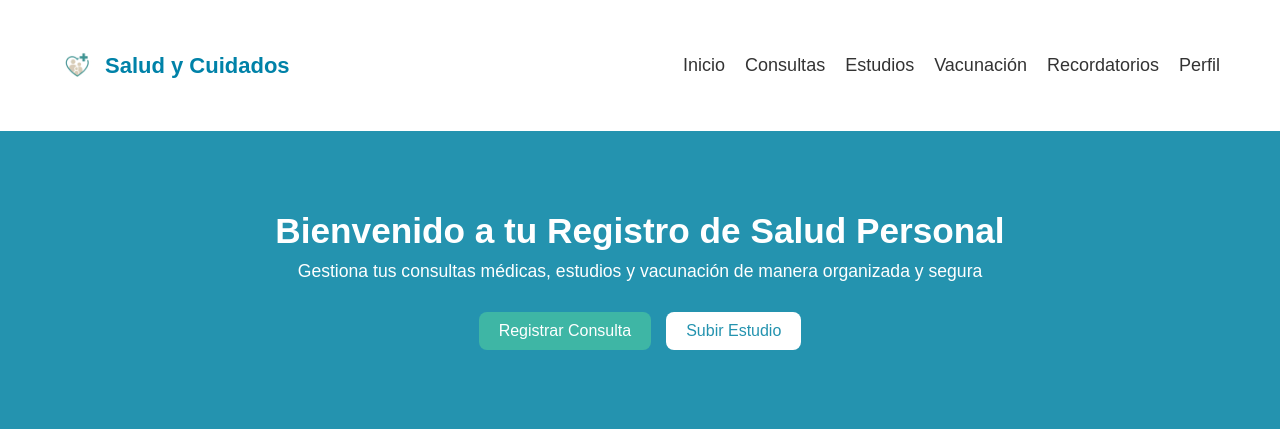
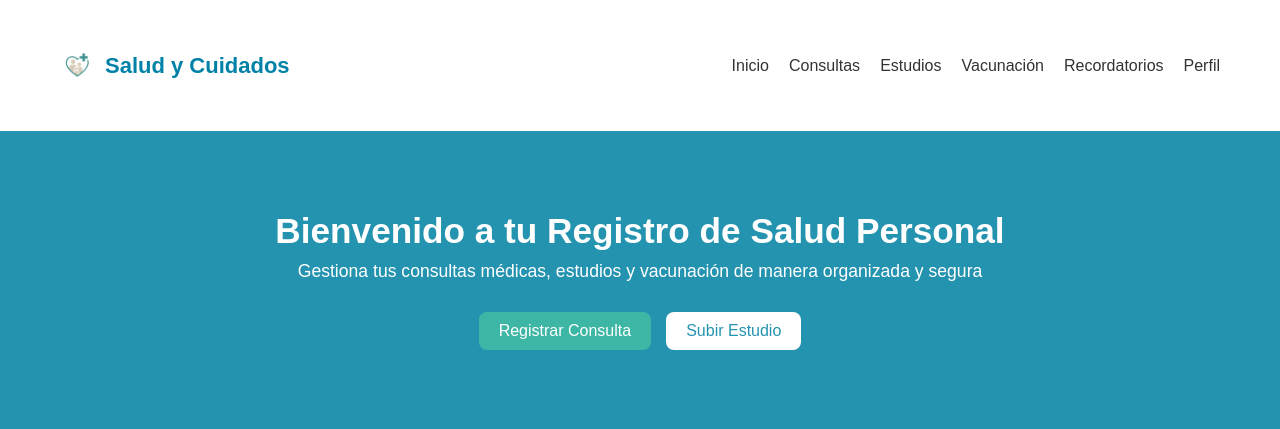
Before and after one commit to AndresAlexandroAvinaZaragoza/MedCard, a PHP site: page / in a window 1280 px wide. Shown: the top 429 px of the page. Run offline with PHP 8.4, Linux system fonts and the light colour scheme.

Commit message:
Co-authored-by: Yazz <yazminv796@gmail.com>

```diff
--- a/vistaIndex.css
+++ b/vistaIndex.css
@@ -11,7 +11,7 @@ body {
 }
 
 .letra {
-    font-size: large;
+    font-size:medium;
 }
 
 /* ===== Navbar ===== */
```
